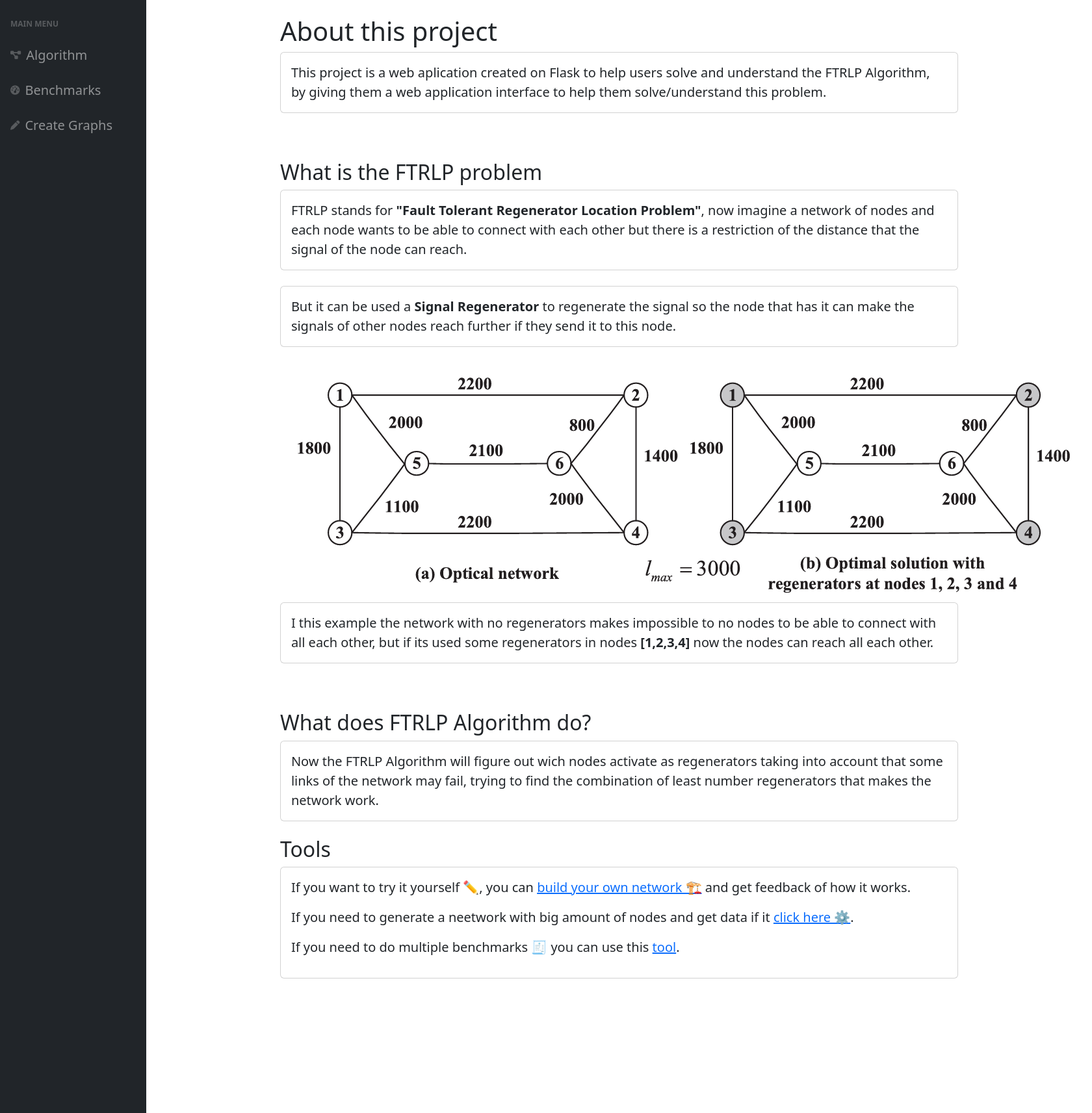
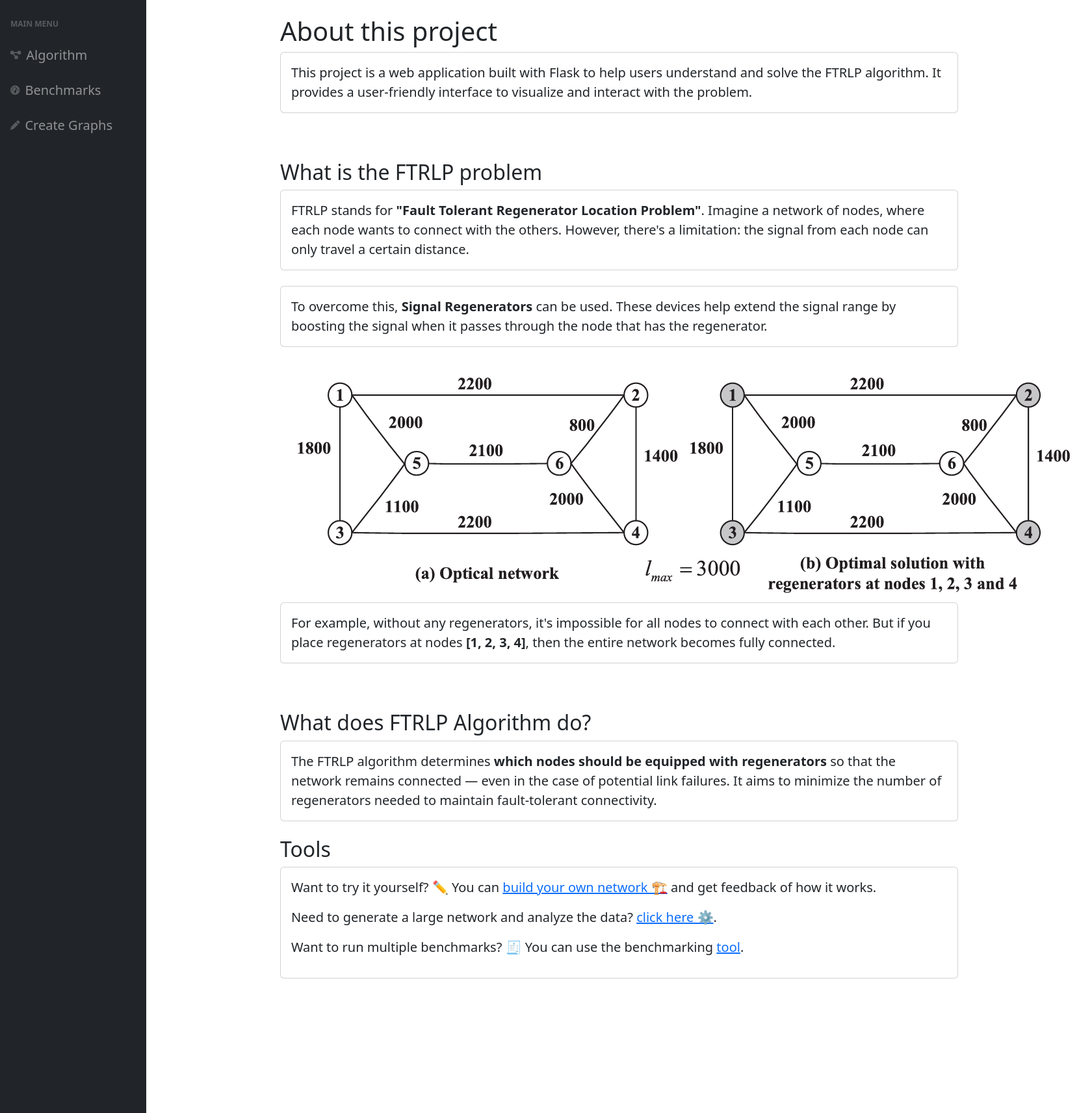
Before and after one commit to cherno1929/tfg_Algoritmo, a Flask app: page / in a window 1680 px wide; the page is wider, and only the part inside the window is pictured. Shown: the part 56-1769 px from the top of that part at 65% size. Run offline with Flask 3, Linux system fonts and the light colour scheme; some libraries are stand-ins or nearby versions.

Commit message:
Gramatic corrections

```diff
--- a/templates/ftlrp_menu.html
+++ b/templates/ftlrp_menu.html
@@ -45,7 +45,8 @@
                         <div class="card mb-4">
                             <div class="card-body">
                                 <p class="mb-0 🤓">
-                                    This page let's you to try the algorithm, in the next form you can enter the data of the network that you want to create, then the program will create and find a solution for your case.
+                                    This page lets you try out the algorithm.
+In the form below, you can enter the data for the network you want to create. The program will then generate the network and find a solution for your case.
                                 </p>
                             </div>
                         </div>
--- a/templates/main_menu.html
+++ b/templates/main_menu.html
@@ -49,8 +49,7 @@
                         <div class="card mb-4">
                             <div class="card-body">
                                 <p class="mb-0 🤓">
-                                    This project is a web aplication created on Flask to help users solve and understand the FTRLP Algorithm,
-                                    by giving them a web application interface to help them solve/understand this problem.
+                                    This project is a web application built with Flask to help users understand and solve the FTRLP algorithm. It provides a user-friendly interface to visualize and interact with the problem.
                                 </p>
                             </div>
                         </div>
@@ -59,16 +58,13 @@
                         <div class="card mb-4">
                             <div class="card-body">
                                 <p class="mb-0 🤓">
-                                    FTRLP stands for <b>"Fault Tolerant Regenerator Location Problem"</b>, now imagine a network of nodes and each node
-                                    wants to be able to connect with each other but there is a restriction of the distance that the signal of the node can reach.
-                                </p>
+                                    FTRLP stands for <b>"Fault Tolerant Regenerator Location Problem"</b>. Imagine a network of nodes, where each node wants to connect with the others. However, there's a limitation: the signal from each node can only travel a certain distance.                                </p>
                             </div>
                         </div>
                         <div class="card mb-4">
                             <div class="card-body">
                                 <p class="mb-0 🤓">
-                                    But it can be used a <b>Signal Regenerator</b> to regenerate the signal so the node that has it can make the signals of other nodes
-                                    reach further if they send it to this node.
+                                    To overcome this, <b>Signal Regenerators</b> can be used. These devices help extend the signal range by boosting the signal when it passes through the node that has the regenerator.
                                 </p>
                             </div>
                         </div>
@@ -76,8 +72,7 @@
                         <div class="card mb-4">
                             <div class="card-body">
                                 <p class="mb-0 🤓">
-                                    I this example the network with no regenerators makes impossible to no nodes to be able to connect with all each other, but if
-                                    its used some regenerators in nodes <b>[1,2,3,4]</b> now the nodes can reach all each other.
+                                    For example, without any regenerators, it's impossible for all nodes to connect with each other. But if you place regenerators at nodes <b>[1, 2, 3, 4]</b>, then the entire network becomes fully connected.
                                 </p>
                             </div>
                         </div>
@@ -86,8 +81,7 @@
                         <div class="card mb-4">
                             <div class="card-body">
                                 <p class="mb-0 🤓">
-                                    Now the FTRLP Algorithm will figure out wich nodes activate as regenerators taking into account that some links of the network may fail,
-                                    trying to find the combination of least number regenerators that makes the network work.
+                                    The FTRLP algorithm determines <b>which nodes should be equipped with regenerators</b> so that the network remains connected — even in the case of potential link failures. It aims to minimize the number of regenerators needed to maintain fault-tolerant connectivity.
                                 </p>
                             </div>
                         </div>
@@ -95,13 +89,13 @@
                         <div class="card mb-4">
                             <div class="card-body 🤓">
                                 <p>
-                                    If you want to try it yourself ✏️, you can <a href="/graph_creator">build your own network 🏗️</a> and get feedback of how it works.
+                                    Want to try it yourself? ✏️ You can <a href="/graph_creator">build your own network 🏗️</a> and get feedback of how it works.
                                 </p>
                                 <p>
-                                    If you need to generate a neetwork with big amount of nodes and get data if it <a href="/algorithms">click here ⚙️</a>.
+                                    Need to generate a large network and analyze the data? <a href="/algorithms">click here ⚙️</a>.
                                 </p>
                                 <p>
-                                    If you need to do multiple benchmarks 🧾 you can use this <a href="/benchmarks">tool</a>.
+                                    Want to run multiple benchmarks? 🧾 You can use the benchmarking <a href="/benchmarks">tool</a>.
                                 </p>
                             </div>
                         </div>
```
Also changed, not shown: templates/benckmark.html (+8 -9 lines), templates/graph_creator.html (+5 -5 lines).
